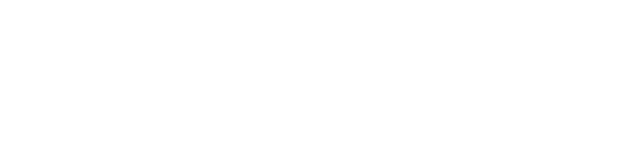
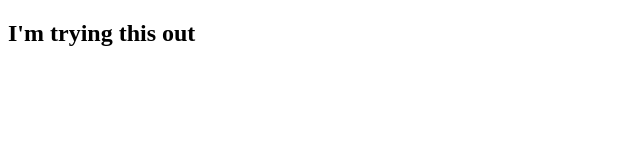
Before and after one commit to chrisspenceratx/pull_test, a plain HTML site: page index.html in a window 1280 px wide. Shown: the whole page, without its empty margins (0-640 px from the left). Drawn offline with Linux system fonts and the light colour scheme.

Commit message:
html edit 1

```diff
--- a/index.html
+++ b/index.html
@@ -6,6 +6,7 @@
     <meta http-equiv="X-UA-Compatible" content="IE=edge">
     <meta name="viewport" content="width=device-width, initial-scale=1.0">
     <title>Document</title>
+    <h2>I'm trying this out</h2>
 </head>
 
 <body>
```
